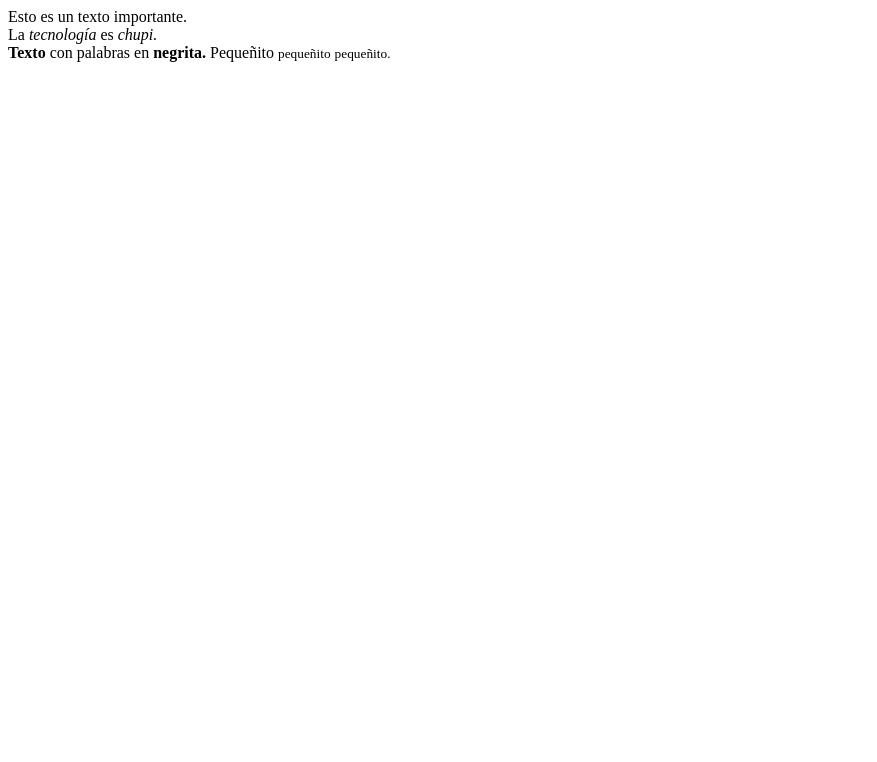
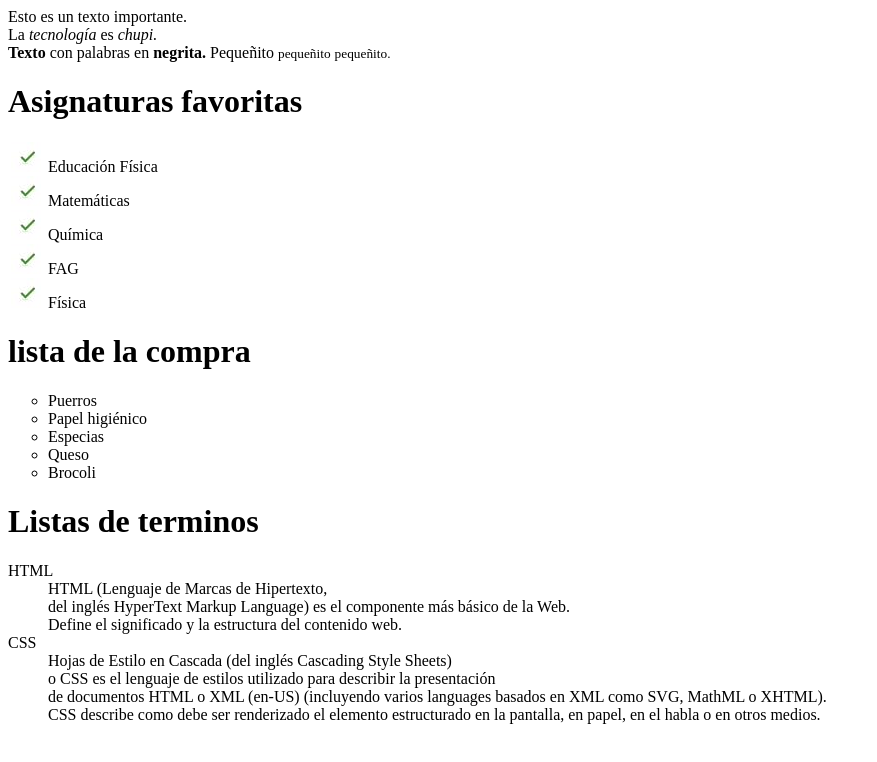
Before and after one commit to paulaalonso54/1EVAL_HTMLyCSS_TICO2_paulaalonso54, a plain HTML site: page textosylistas/index.html in a window 1280 px wide. Shown: the whole page, without its empty margins (0-877 px from the left). Drawn offline with Linux system fonts and the light colour scheme.

Commit message:
cambios1 listas

```diff
--- a/textosylistas/index.html
+++ b/textosylistas/index.html
@@ -12,5 +12,28 @@
     <strong>Texto</strong> con palabras en <span class="negrita">negrita.</span>
     Pequeñito <small>pequeñito</small> <span class="pequeño">pequeñito.</span>
 
+    <h1>Asignaturas favoritas</h1>
+    <ol>
+    <li>Educación Física</li>
+    <li>Matemáticas</li>
+    <li>Química</li>
+    <li>FAG</li>
+    <li>Física</li>
+  </ol>
+     <h1>lista de la compra</h1>
+   <ul>
+    <li>Puerros</li>
+    <li>Papel higiénico</li>
+    <li>Especias</li>
+    <li>Queso</li>
+    <li>Brocoli</li>
+   </ul>
+      <h1>Listas de terminos</h1>
+   <dl>
+    <dt>HTML</dt>
+    <dd>HTML (Lenguaje de Marcas de Hipertexto,<br> del inglés HyperText Markup Language) es el componente más básico de la Web.<br> Define el significado y la estructura del contenido web.</dd>
+    <dt>CSS</dt>
+    <dd>Hojas de Estilo en Cascada (del inglés Cascading Style Sheets)<br> o CSS es el lenguaje de estilos utilizado para describir la presentación <br> de documentos HTML o XML (en-US) (incluyendo varios languages basados en XML como SVG, MathML o XHTML).<br> CSS describe como debe ser renderizado el elemento estructurado en la pantalla, en papel, en el habla o en otros medios.</dd>
+   </dl>
 </body>
 </html>
--- a/textosylistas/style.css
+++ b/textosylistas/style.css
@@ -9,3 +9,10 @@ span.negrita{
 span.pequeño{
     font-size: smaller;
 }
+
+ul{
+    list-style-type: circle;
+}
+ol{
+    list-style-image:url(img/icono\ listas\ \(2\).jpg);
+}
```
